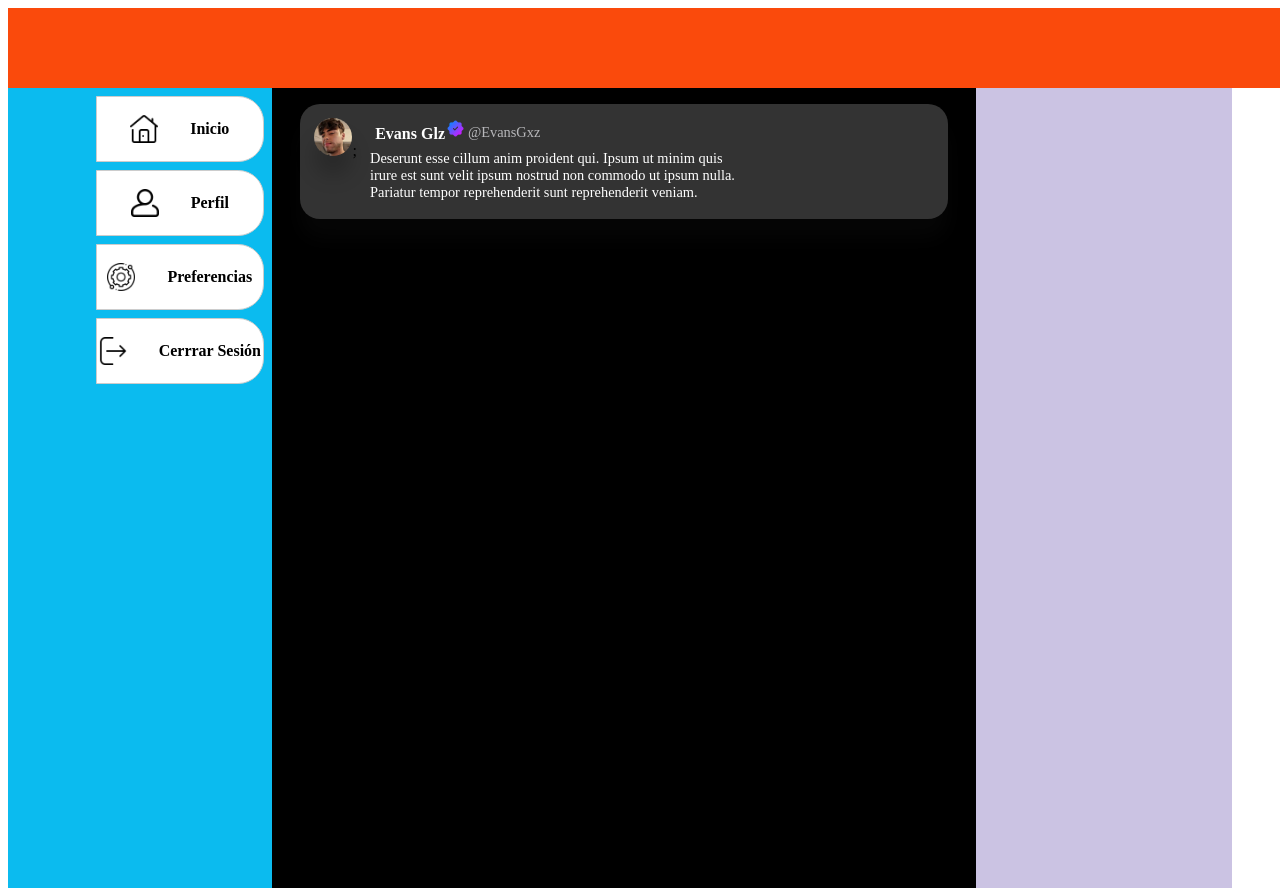
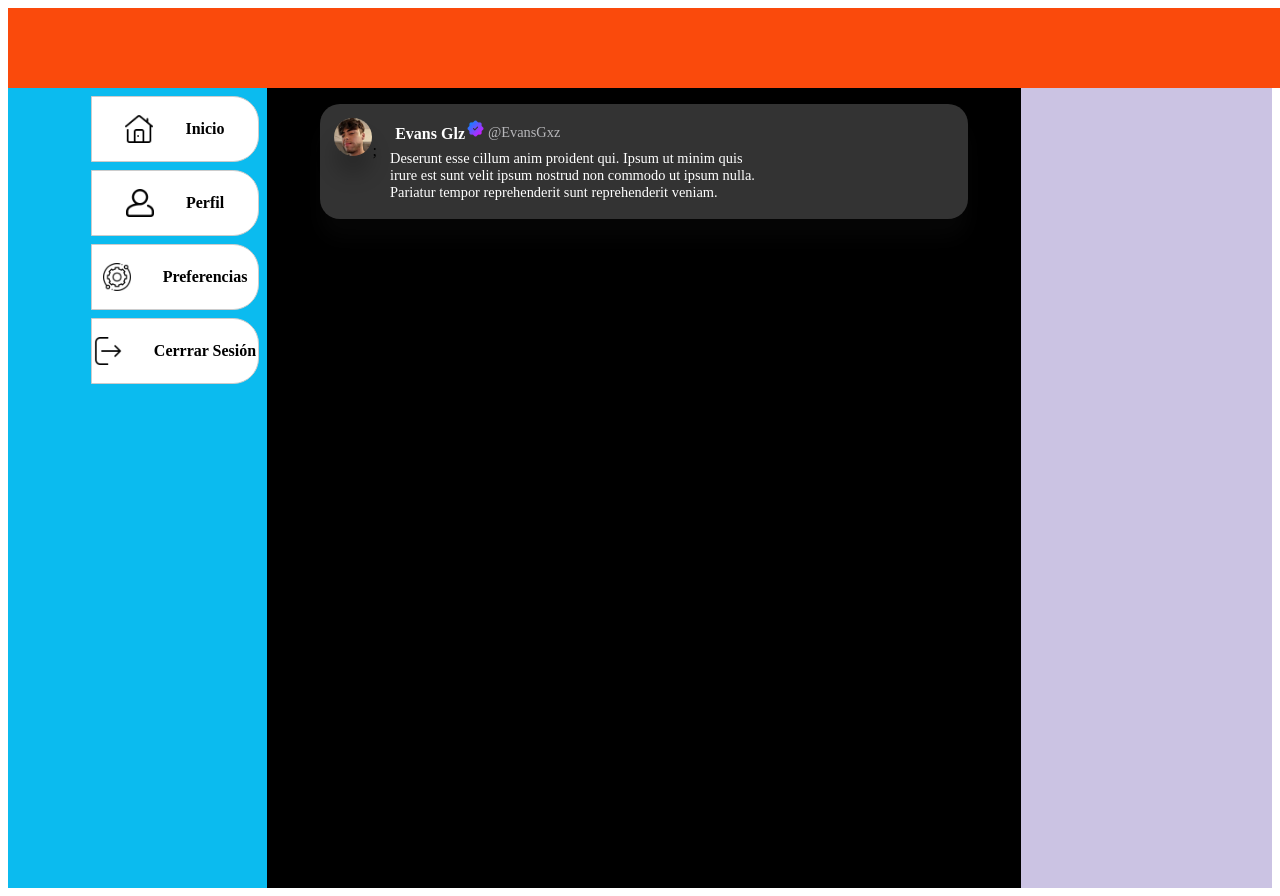
Before and after one commit to EvansGxz/Un-Crystal, a React (Create React App) app: page / in a window 1280 px wide. Built offline with nearby package versions, Linux system fonts and the light colour scheme.

Commit message:
Fix dimensions

```diff
--- a/src/Components/Structure/section.js
+++ b/src/Components/Structure/section.js
@@ -3,7 +3,7 @@ import { colors } from "../../Styles/colors";
 
 export const Section = styled.div`
   background-color: ${colors.dark};
-  width: 55vw;
+  width: 60vw;
   height: 100vh;
   display: flex;
   flex-direction: column;
```
